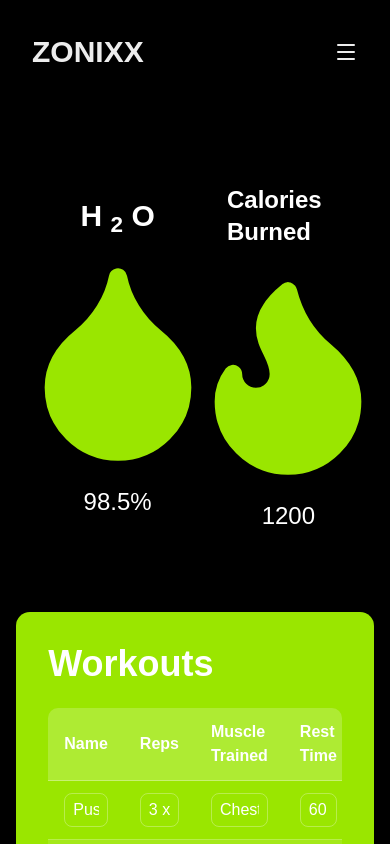
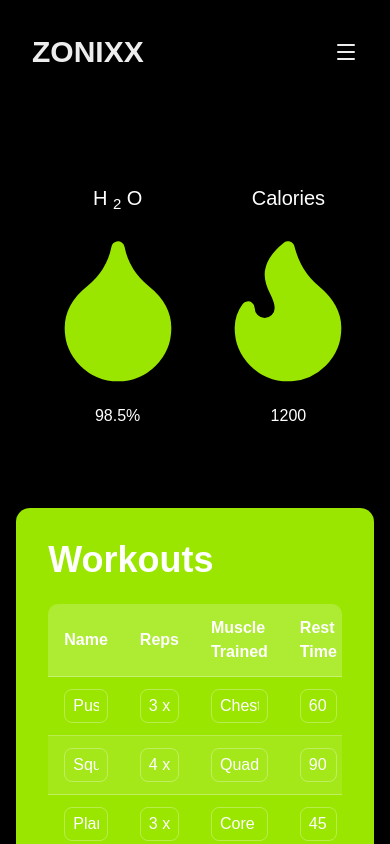
Before and after one commit to a-n-a-s/fitness-assignment, a Next.js app: page /tracker in a window 390 px wide. Shown: the top 844 px of the page. Built offline with nearby package versions, Linux system fonts and the light colour scheme; a web font is replaced by a local one.

Commit message:
responsive fixes

```diff
--- a/src/app/tracker/page.tsx
+++ b/src/app/tracker/page.tsx
@@ -99,16 +99,16 @@ const page = () => {
     <div className="w-11/12 mx-auto my-10 ">
       <div className=" flex  rounded-2xl p-6 gap-4">
         <div className="w-1/2  p-4  flex flex-col items-center justify-center gap-4">
-          <h2 className="text-3xl text-white font-bold">
+          <h2 className="text-xl md:text-3xl text-white ">
             H <sub>2</sub> O
           </h2>
-          <Droplet className="text-lime-400" size={220} fill="currentColor" />
-          <p className="text-white text-2xl  text-center">98.5%</p>
+          <Droplet className="text-lime-400" size={160} fill="currentColor" />
+          <p className="text-white md:text-3xl  text-center">98.5%</p>
         </div>
         <div className="w-1/2 p-4  flex flex-col items-center justify-center gap-4">
-          <h2 className="text-2xl text-white font-bold">Calories Burned</h2>
-          <FlameIcon className="text-lime-400" fill="currentColor" size={220} />
-          <p className="text-white text-2xl  text-center">1200</p>
+          <h2 className="text-xl md:text-3xl text-white ">Calories </h2>
+          <FlameIcon className="text-lime-400" fill="currentColor" size={160} />
+          <p className="text-white md:text-3xl  text-center">1200</p>
         </div>
       </div>
       <div className="bg-lime-400 rounded-xl p-8 my-10">
```
